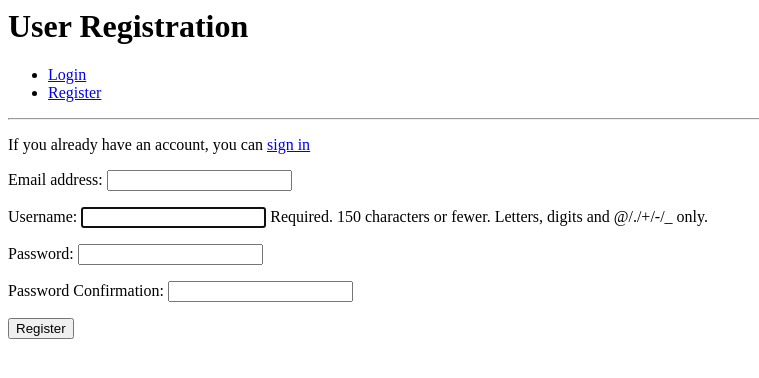
After one commit to Mofarrell1967/django-authentication, a Django app: page /accounts/register/ in a window 1280 px wide. The commit adds this page. Shown: the top 378 px of the page, without its empty margins (0-759 px from the left). Run offline with Django 3.2, Linux system fonts and the light colour scheme.

Commit message:
Updated with authentication and password management

```diff
--- a/accounts/forms.py
+++ b/accounts/forms.py
@@ -1,4 +1,8 @@
 from django import forms
+from django.contrib.auth.models import User
+from django.contrib.auth.forms import UserCreationForm
+from django.core.exceptions import ValidationError
+
 
 
 class UserLoginForm(forms.Form):
@@ -6,3 +10,37 @@ class UserLoginForm(forms.Form):
 
     username = forms.CharField()
     password = forms.CharField(widget=forms.PasswordInput)
+
+
+class UserRegistrationForm(UserCreationForm):
+    """Form used to register a new user"""
+
+    password1 = forms.CharField(
+        label="Password",
+        widget=forms.PasswordInput)
+    password2 = forms.CharField(
+        label="Password Confirmation",
+        widget=forms.PasswordInput)
+
+    class Meta:
+        model = User
+        fields = ['email', 'username', 'password1', 'password2']
+
+    def clean_email(self):
+        email = self.cleaned_data.get('email')
+        username = self.cleaned_data.get('username')
+        if User.objects.filter(email=email).exclude(username=username):
+            raise forms.ValidationError(u'Email address must be unique')
+        return email
+
+    def clean_password2(self):
+        password1 = self.cleaned_data.get('password1')
+        password2 = self.cleaned_data.get('password2')
+
+        if not password1 or not password2:
+            raise ValidationError("Please confirm your password")
+
+        if password1 != password2:
+            raise ValidationError("Passwords must match")
+
+        return password2
--- a/accounts/templates/base.html
+++ b/accounts/templates/base.html
@@ -9,11 +9,11 @@
             <nav>
         <ul>
             {% if user.is_authenticated %}
-            <li><a href="#">Profile</a></li>
+            <li><a href="{% url 'profile' %}">Profile</a></li>
             <li><a href="{% url 'logout' %}">Logout</a></li>
             {% else %}
             <li><a href="{% url 'login' %}">Login</a></li>
-            <li><a href="#">Register</a></li>
+            <li><a href="{% url 'registration' %}">Register</a></li>
             {% endif %}
         </ul>
     </nav>
--- a/accounts/templates/login.html
+++ b/accounts/templates/login.html
@@ -10,4 +10,6 @@
     {{ login_form }}
     <button type="submit">Login</button>
 </form>
+
+<p><a href="{% url 'password_reset' %}">Reset Password</a></p>
 {% endblock %}
--- /dev/null
+++ b/accounts/templates/registration.html
@@ -0,0 +1,15 @@
+{% extends 'base.html' %}
+
+{% block page_title %}Registration Page{% endblock %}
+
+{% block page_heading %}User Registration{% endblock %}
+
+{% block content %}
+<p>If you already have an account, you can <a href="{% url 'login' %}">sign in</a></p>
+
+<form method="POST">
+    {% csrf_token %}
+    {{ registration_form.as_p }}
+    <button type="submit">Register</button>
+</form>
+{% endblock %}
--- /dev/null
+++ b/accounts/url_reset.py
@@ -0,0 +1,12 @@
+from django.conf.urls import url
+from django.core.urlresolvers import reverse_lazy
+from django.contrib.auth.views import password_reset, password_reset_done, password_reset_confirm, password_reset_complete
+
+urlpatterns = [
+    url(r'^$', password_reset, {'post_reset_redirect': reverse_lazy('password_reset_done')}, name='password_reset'),
+    url(r'^done/$', password_reset_done, name='password_reset_done'),
+    url('^(?P<uidb64>[0-9A-Za-z]+)-(?P<token>.+)/$', password_reset_confirm,
+        {'post_reset_confirm': reverse_lazy('password_reset_complete')}, name='password_reset_confirm'),
+    url(r'^complete/$', password_reset_complete, name='password_reset_complete')
+
+]
--- /dev/null
+++ b/accounts/urls.py
@@ -0,0 +1,13 @@
+from django.conf.urls import url, include
+from accounts.views import logout, login, registration, user_profile
+from accounts import url_reset
+
+
+urlpatterns = [
+    url(r'^logout/$', logout, name="logout"),
+    url(r'^login/$', login, name="login"),
+    url(r'^register/$', registration, name="registration"),
+    url(r'^profile/$', user_profile, name="profile"),
+    url(r'^password-reset/', include(url_reset))
+
+]
--- a/accounts/views.py
+++ b/accounts/views.py
@@ -1,7 +1,8 @@
 from django.shortcuts import render, redirect, reverse
 from django.contrib import auth, messages
 from django.contrib.auth.decorators import login_required
-from accounts.forms import UserLoginForm
+from django.contrib.auth.models import User
+from accounts.forms import UserLoginForm, UserRegistrationForm
 
 
 def index(request):
@@ -19,6 +20,7 @@ def login(request):
     """Return a login page"""
     if request.user.is_authenticated:
         return redirect(reverse('index'))
+
     if request.method == "POST":
         login_form = UserLoginForm(request.POST)
 
@@ -35,3 +37,36 @@ def login(request):
     else:
         login_form = UserLoginForm()
     return render(request, 'login.html', {"login_form": login_form})
+
+
+def registration(request):
+    """Render the registration page"""
+    if request.user.is_authenticated:
+        return redirect(reverse('index'))
+
+    if request.method == "POST":
+        registration_form = UserRegistrationForm(request.POST)
+
+        if registration_form.is_valid():
+            registration_form.save()
+
+            user = auth.authenticate(username=request.POST['username'],
+                                    password=request.POST['password1'])
+            if user:
+                auth.login(user=user, request=request)
+                messages.success(request, "You have successfully registered!")
+                return redirect(reverse('index'))
+            else:
+                message.error(request, "Unable to register your account at this time")
+
+
+    else:
+        registration_form = UserRegistrationForm()
+    return render(request, 'registration.html', {
+        "registration_form": registration_form})
+
+
+def user_profile(request):
+    """The user's profile page"""
+    user = User.objects.get(email=request.user.email)
+    return render(request, 'profile.html', {"profile": user})
--- a/django_auth/urls.py
+++ b/django_auth/urls.py
@@ -13,13 +13,14 @@ Including another URLconf
     1. Import the include() function: from django.conf.urls import url, include
     2. Add a URL to urlpatterns:  url(r'^blog/', include('blog.urls'))
 """
-from django.conf.urls import url
+from django.conf.urls import url, include
 from django.contrib import admin
-from accounts.views import index, logout, login
+from accounts.views import index
+from accounts import urls as accounts_urls
 
 urlpatterns = [
     url(r'^admin/', admin.site.urls),
     url(r'^$', index, name="index"),
-    url(r'^accounts/logout/$', logout, name="logout"),
-    url(r'^accounts/login/$', login, name="login")
+    url(r'^accounts/', include(accounts_urls))
+
 ]
```
Also changed, not shown: accounts/backends.py (added, +36 -0 lines), accounts/templates/profile.html (added, +10 -0 lines), django_auth/settings.py (+11 -0 lines), django_auth/templates/registration/password_reset_form.html (added, +17 -0 lines), db.sqlite3.
